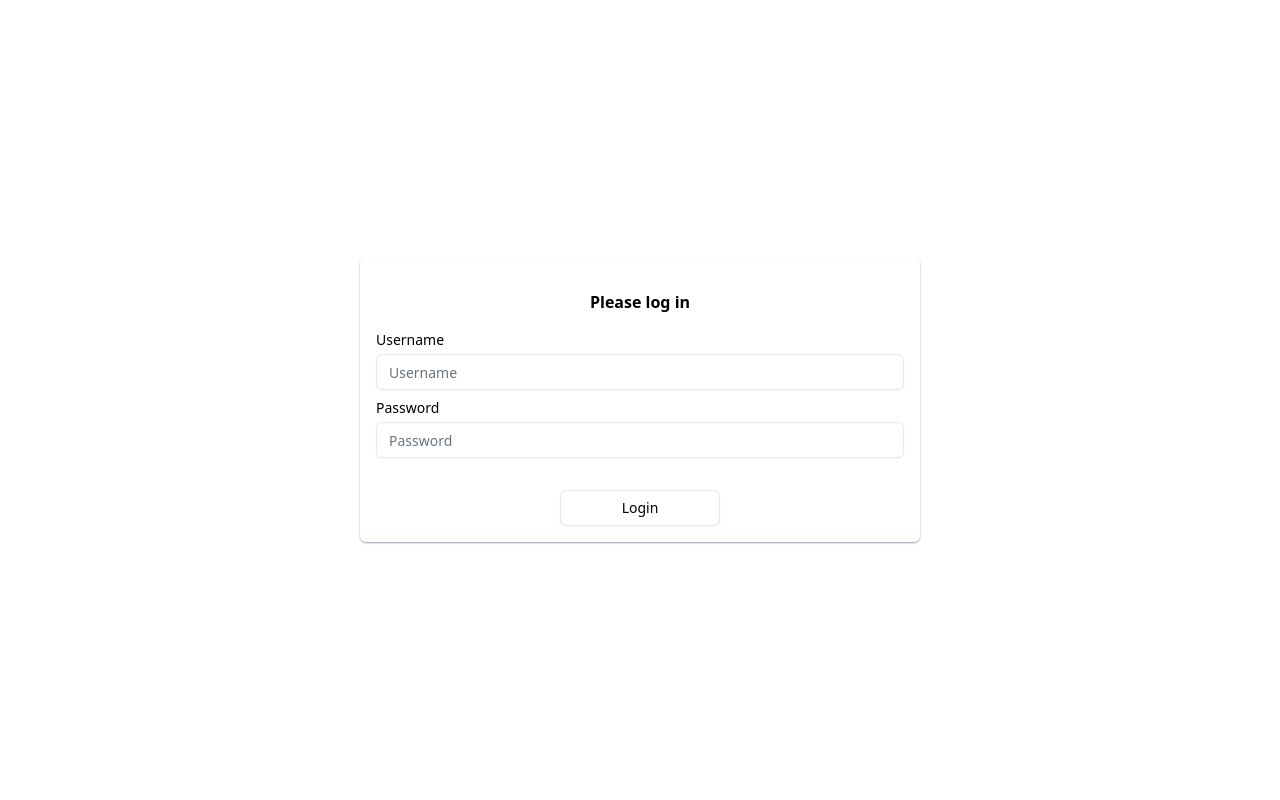
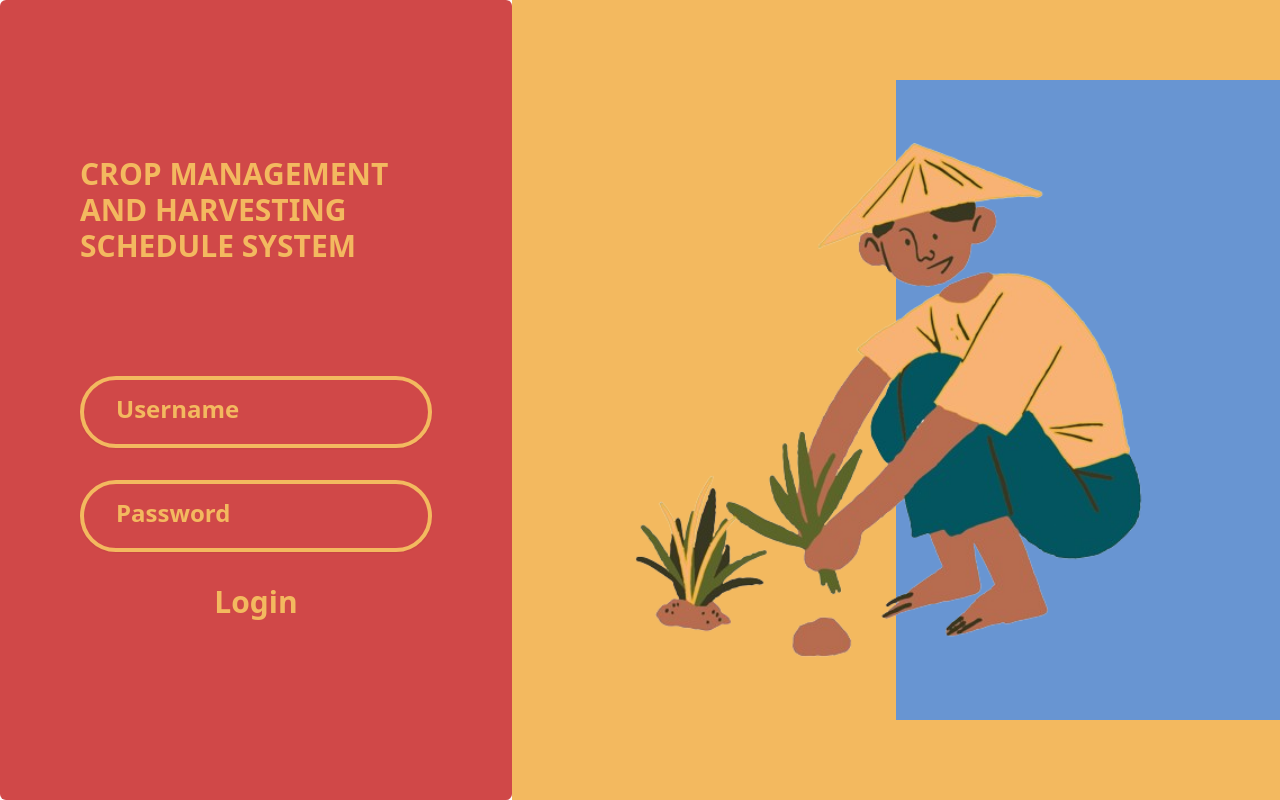
Before and after one commit to reydelshit/Crop-Management-and-Harvesting-System, a React (Vite) app: page /login in a window 1280 px wide. Built offline with nearby package versions, Linux system fonts and the light colour scheme.

Commit message:
change ui login

```diff
--- a/src/Login.tsx
+++ b/src/Login.tsx
@@ -3,7 +3,7 @@ import { Input } from '@/components/ui/input'
 import { Label } from '@radix-ui/react-label'
 import axios from 'axios'
 import { useState } from 'react'
-
+import Farmer from '@/assets/farmer.png'
 import { UserType } from '@/entities/types'
 import { Navigate } from 'react-router-dom'
 
@@ -51,33 +51,44 @@ export default function Login() {
       })
   }
   return (
-    <div className="w-dvw h-dvh flex justify-center items-center flex-col ">
-      <div className="bg-white shadow-slate-400 shadow-sm my-[2rem] w-[35rem] h-fit flex justify-center items-center flex-col p-4 rounded-md">
-        <h1 className="my-[1rem] font-bold">Please log in</h1>
-        <Label className="mb-1 self-start text-sm">Username</Label>
+    <div className="w-dvw h-dvh flex justify-between items-center flex-row ">
+      <div className="bg-[#D04848] text-[#F3B95F] shadow-slate-400 w-[40%] px-[5rem] h-full flex justify-center items-center flex-col p-4 rounded-md">
+        <h1 className="mb-[7rem] font-semibold text-3xl">
+          CROP MANAGEMENT AND HARVESTING SCHEDULE SYSTEM
+        </h1>
+        {/* <Label className="mb-1 self-start text-sm">Username</Label> */}
         <Input
           onChange={handleChange}
-          className="mb-2"
+          className="mb-8 border-4 border-[#F3B95F] rounded-full p-8 w-full text-[#F3B95F] focus:outline-none placeholder:text-[#F3B95F] placeholder:text-2xl placeholder:font-semibold"
           placeholder="Username"
           name="username"
         />
 
-        <Label className="mb-1 self-start text-sm">Password</Label>
+        {/* <Label className="mb-1 self-start text-sm">Password</Label> */}
         <Input
+          className="mb-2 border-4 border-[#F3B95F] rounded-full p-8 w-full text-[#F3B95F] focus:outline-none placeholder:text-[#F3B95F] placeholder:text-2xl placeholder:font-semibold"
           type="password"
           onChange={handleChange}
           name="password"
           placeholder="Password"
         />
-        <Button
+
+        <a
           onClick={handleLogin}
-          className="mt-[2rem] w-[10rem]"
-          variant="outline"
+          className="text-[#F3B95F] bg-inherit text-3xl outline-none font-semibold cursor-pointer my-[1.5rem] hover:text-white"
         >
           Login
-        </Button>
+        </a>
 
         {errorInput && <p className="text-red-500">{errorInput}</p>}
+      </div>
+
+      <div className="w-[60%] bg-[#F3B95F] h-full items-center flex justify-center relative">
+        <img className="w-[80%] absolute" src={Farmer} alt="farmer" />
+
+        <div className="w-full h-full flex justify-end items-center">
+          <div className="bg-[#6895D2] w-[50%] h-[80%]"></div>
+        </div>
       </div>
     </div>
   )
--- a/src/index.css
+++ b/src/index.css
@@ -1,3 +1,7 @@
+* {
+  box-sizing: border-box;
+}
+
 @tailwind base;
 @tailwind components;
 @tailwind utilities;
@@ -5,46 +9,46 @@
 @layer base {
   :root {
     --background: 0 0% 100%;
-    --foreground: 224 71.4% 4.1%;
+    --foreground: 20 14.3% 4.1%;
     --card: 0 0% 100%;
-    --card-foreground: 224 71.4% 4.1%;
+    --card-foreground: 20 14.3% 4.1%;
     --popover: 0 0% 100%;
-    --popover-foreground: 224 71.4% 4.1%;
-    --primary: 262.1 83.3% 57.8%;
-    --primary-foreground: 210 20% 98%;
-    --secondary: 220 14.3% 95.9%;
-    --secondary-foreground: 220.9 39.3% 11%;
-    --muted: 220 14.3% 95.9%;
-    --muted-foreground: 220 8.9% 46.1%;
-    --accent: 220 14.3% 95.9%;
-    --accent-foreground: 220.9 39.3% 11%;
+    --popover-foreground: 20 14.3% 4.1%;
+    --primary: 47.9 95.8% 53.1%;
+    --primary-foreground: 26 83.3% 14.1%;
+    --secondary: 60 4.8% 95.9%;
+    --secondary-foreground: 24 9.8% 10%;
+    --muted: 60 4.8% 95.9%;
+    --muted-foreground: 25 5.3% 44.7%;
+    --accent: 60 4.8% 95.9%;
+    --accent-foreground: 24 9.8% 10%;
     --destructive: 0 84.2% 60.2%;
-    --destructive-foreground: 210 20% 98%;
-    --border: 220 13% 91%;
-    --input: 220 13% 91%;
-    --ring: 262.1 83.3% 57.8%;
+    --destructive-foreground: 60 9.1% 97.8%;
+    --border: 20 5.9% 90%;
+    --input: 20 5.9% 90%;
+    --ring: 20 14.3% 4.1%;
     --radius: 0.5rem;
   }
 
   .dark {
-    --background: 224 71.4% 4.1%;
-    --foreground: 210 20% 98%;
-    --card: 224 71.4% 4.1%;
-    --card-foreground: 210 20% 98%;
-    --popover: 224 71.4% 4.1%;
-    --popover-foreground: 210 20% 98%;
-    --primary: 263.4 70% 50.4%;
-    --primary-foreground: 210 20% 98%;
-    --secondary: 215 27.9% 16.9%;
-    --secondary-foreground: 210 20% 98%;
-    --muted: 215 27.9% 16.9%;
-    --muted-foreground: 217.9 10.6% 64.9%;
-    --accent: 215 27.9% 16.9%;
-    --accent-foreground: 210 20% 98%;
+    --background: 20 14.3% 4.1%;
+    --foreground: 60 9.1% 97.8%;
+    --card: 20 14.3% 4.1%;
+    --card-foreground: 60 9.1% 97.8%;
+    --popover: 20 14.3% 4.1%;
+    --popover-foreground: 60 9.1% 97.8%;
+    --primary: 47.9 95.8% 53.1%;
+    --primary-foreground: 26 83.3% 14.1%;
+    --secondary: 12 6.5% 15.1%;
+    --secondary-foreground: 60 9.1% 97.8%;
+    --muted: 12 6.5% 15.1%;
+    --muted-foreground: 24 5.4% 63.9%;
+    --accent: 12 6.5% 15.1%;
+    --accent-foreground: 60 9.1% 97.8%;
     --destructive: 0 62.8% 30.6%;
-    --destructive-foreground: 210 20% 98%;
-    --border: 215 27.9% 16.9%;
-    --input: 215 27.9% 16.9%;
-    --ring: 263.4 70% 50.4%;
+    --destructive-foreground: 60 9.1% 97.8%;
+    --border: 12 6.5% 15.1%;
+    --input: 12 6.5% 15.1%;
+    --ring: 35.5 91.7% 32.9%;
   }
 }
```
Also changed, not shown: src/assets/farmer.png (added).
